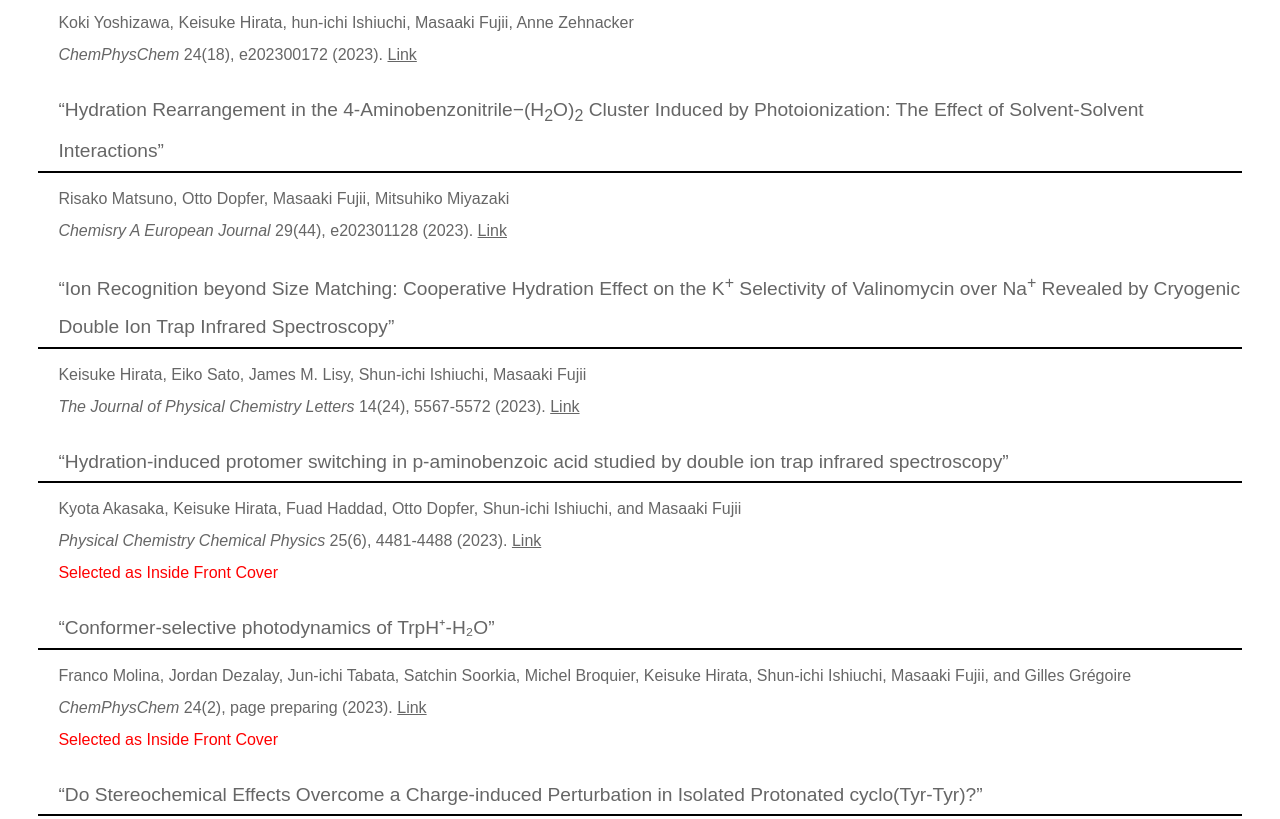
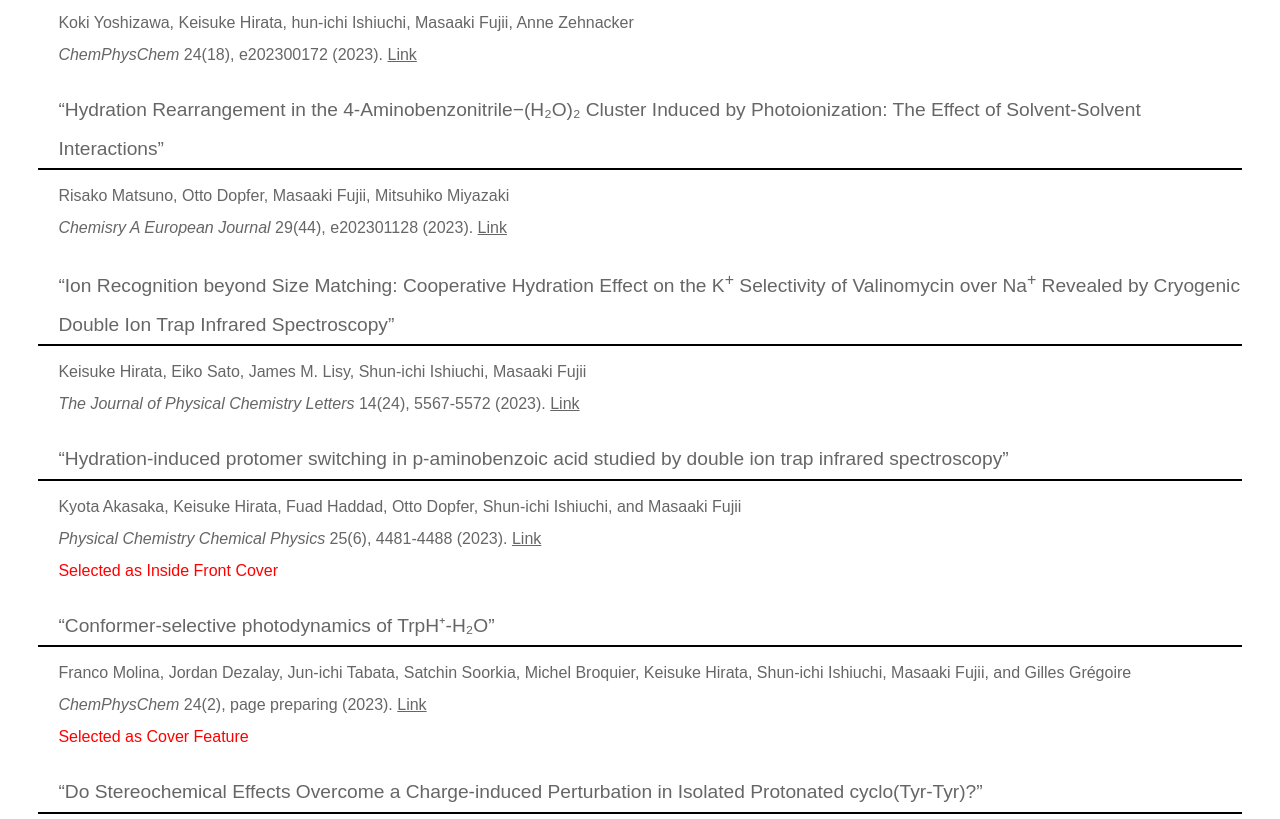
Before and after one commit to takoikatakotako/core-to-core-fuji-lab, a plain HTML site: page collaboration.html in a window 1280 px wide. Shown: the part 543-1362 px from the top of the page. Drawn offline with Linux system fonts and the light colour scheme.

Commit message:
下付き文字に修正

```diff
--- a/collaboration.html
+++ b/collaboration.html
@@ -45,7 +45,7 @@
             <em>ChemPhysChem</em> 24(18), e202300172 (2023).&nbsp;<a href="https://chemistry-europe.onlinelibrary.wiley.com/doi/10.1002/cphc.202300172">Link</a>
         </p>
 
-        <h3>&ldquo;Hydration Rearrangement in the 4-Aminobenzonitrile−(H<sub>2</sub>O)<sub>2</sub> Cluster Induced by Photoionization: The Effect of Solvent-Solvent Interactions&rdquo;</h3>
+        <h3>&ldquo;Hydration Rearrangement in the 4-Aminobenzonitrile−(H₂O)₂ Cluster Induced by Photoionization: The Effect of Solvent-Solvent Interactions&rdquo;</h3>
         <p>
             Risako Matsuno, Otto Dopfer, Masaaki Fujii, Mitsuhiko Miyazaki<br>
             <em>Chemisry A European Journal</em> 29(44), e202301128 (2023).&nbsp;<a href="https://chemistry-europe.onlinelibrary.wiley.com/doi/10.1002/chem.202301128">Link</a>
@@ -68,7 +68,7 @@
         <p>
             Franco Molina, Jordan Dezalay, Jun-ichi Tabata, Satchin Soorkia, Michel Broquier, Keisuke Hirata, Shun-ichi Ishiuchi, Masaaki Fujii, and Gilles Grégoire<br>
             <em>ChemPhysChem</em> 24(2), page preparing (2023).&nbsp;<a href="https://chemistry-europe.onlinelibrary.wiley.com/doi/10.1002/cphc.202200561">Link</a><br>
-            <span style="color:red;">Selected as Inside Front Cover</span>
+            <span style="color:red;">Selected as Cover Feature</span>
         </p>
 
         <h3>&ldquo;Do Stereochemical Effects Overcome a Charge-induced Perturbation in Isolated Protonated cyclo(Tyr-Tyr)?&rdquo;</h3>
```
